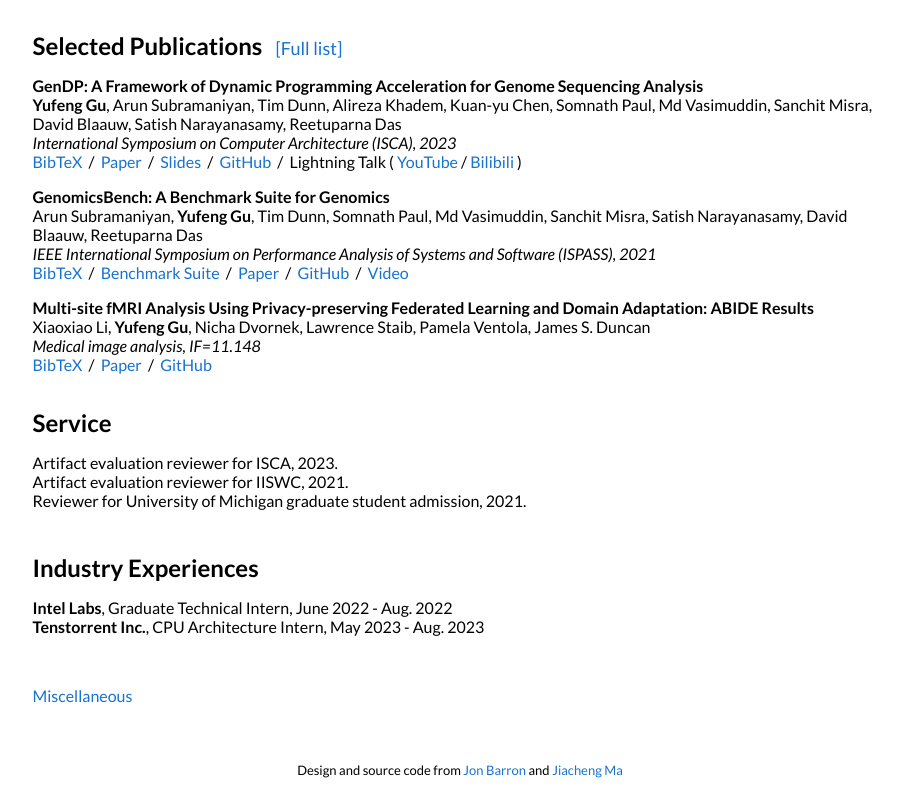
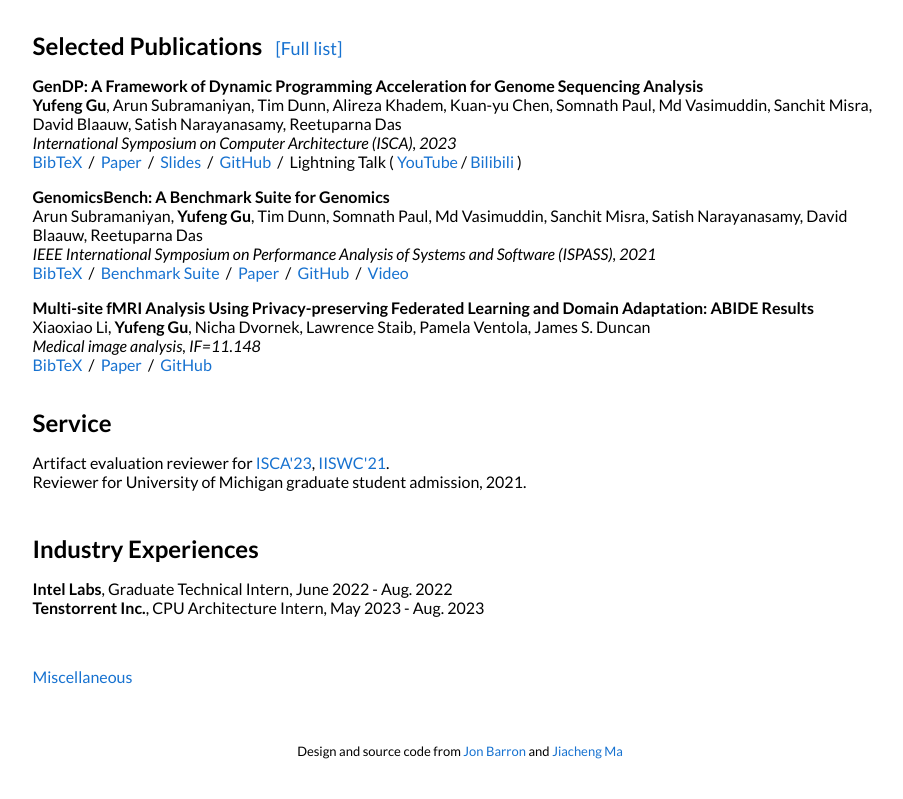
Before and after one commit to Yufeng98/Yufeng98.github.io, a plain HTML site: page index.html in a window 1280 px wide. Shown: the part 571-1370 px from the top of the page, without its empty margins (180-1083 px from the left). Drawn offline with Linux system fonts and the light colour scheme.

Commit message:
Update service

```diff
--- a/index.html
+++ b/index.html
@@ -141,8 +141,7 @@
               <td style="padding:2.0% 2.5%;width:100%;vertical-align:middle">
                 <h2>Service</h2>
                 <p>
-                  Artifact evaluation reviewer for ISCA, 2023. <br>
-                  Artifact evaluation reviewer for IISWC, 2021. <br>
+                  Artifact evaluation reviewer for <a href="https://www.iscaconf.org/isca2023/submit/ArtifactEvaluation.php">ISCA'23</a>, <a href="https://iiswc.org/iiswc2021/artifact.html">IISWC'21</a>. <br>
                   Reviewer for University of Michigan graduate student admission, 2021.
                 </p>
               </td>
```
